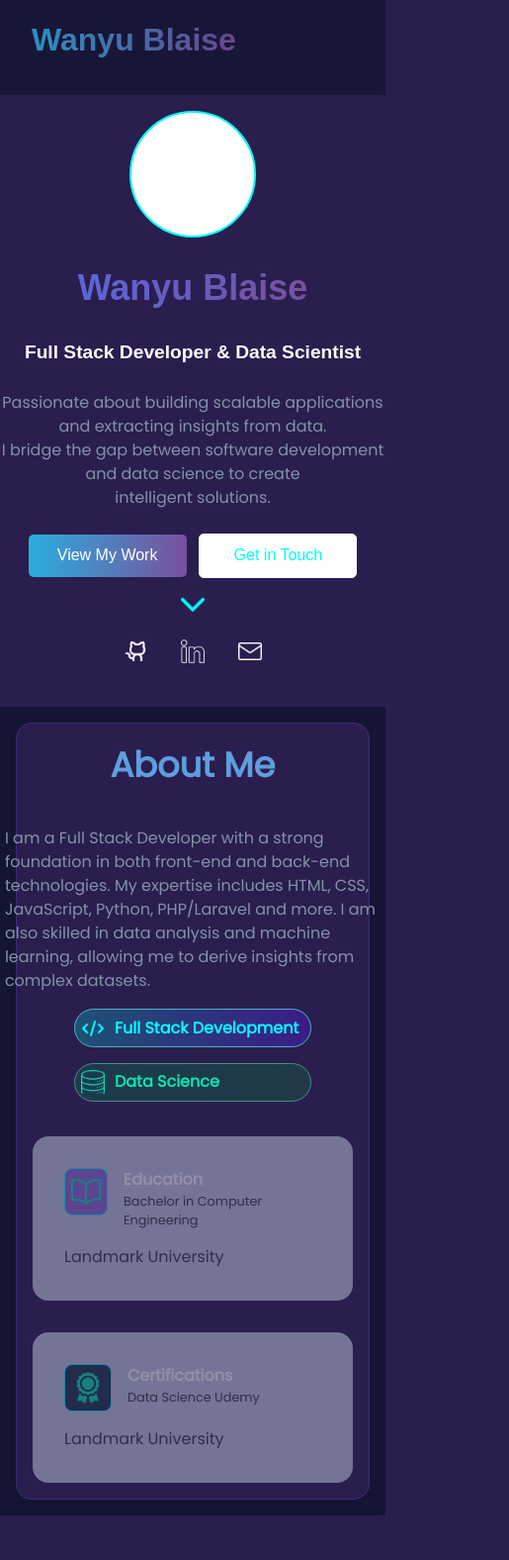
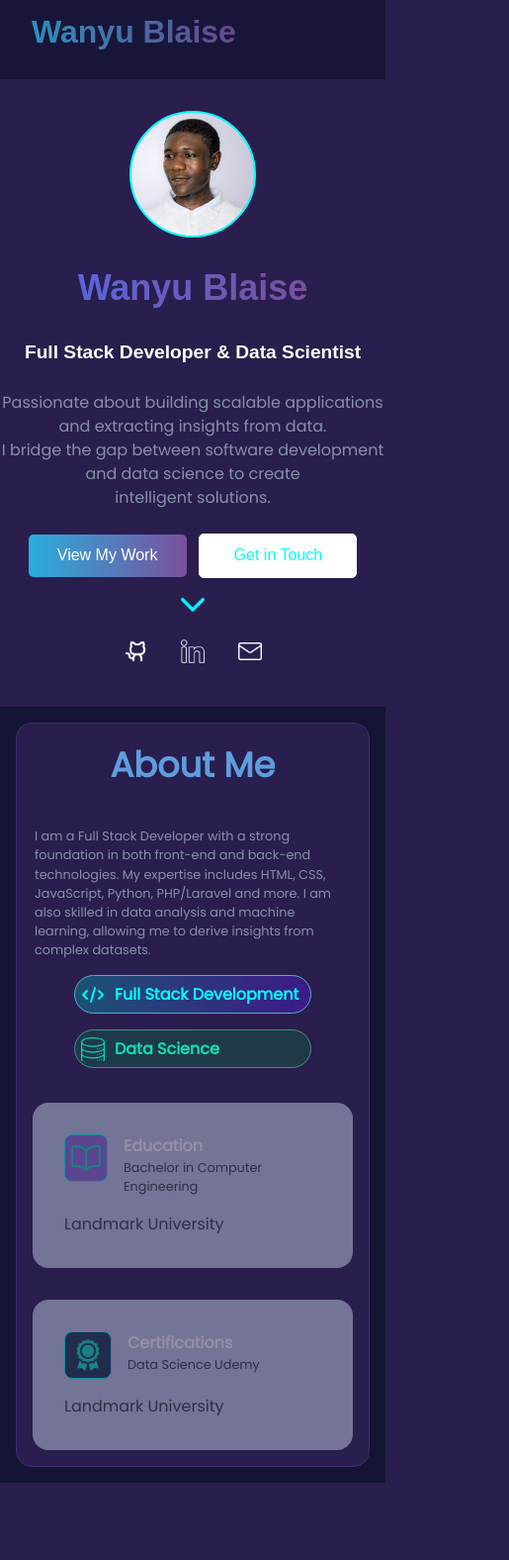
Before and after one commit to wanyu777/Portfolio, a plain HTML site: page index.html in a window 390 px wide. Shown: the top 1576 px of the page at 99% size, 515 px wide, since content can reach past the window. Drawn offline with Linux system fonts and the light colour scheme.

Commit message:
Added a profile image

```diff
--- a/index.css
+++ b/index.css
@@ -30,14 +30,12 @@ body{
 header{
     position: fixed;
     top: 0;
-    /* bottom: 80%; */
     left: 0;
     right: 0;
-    padding: 1rem 2rem;
+    padding: 0.5rem 2rem;
     display: flex;
     justify-content: space-between;
     align-items: center;
-    /* background-color: rgb(10, 2, 22); */
     background-color: var(--ebony);
     opacity: 0.8;
 }
@@ -122,13 +120,17 @@ a{
     }
 
     .image{
+        background-image: url("./icons/profile.jpg");
+        background-size: cover;
+        /* background-position: center; */
+        background-repeat: no-repeat;
         width: 10rem;
         height: 10rem;
         border-radius: 50%;
         background-color: #fff;
         border: 2px solid aqua;
         text-align: center;
-        margin-top: 3.4rem;
+        margin-top: 2.9rem;
     }
 
     .name{
@@ -264,7 +266,7 @@ a{
     font-family: 'Poppins', sans-serif;
 
     .about_me{
-        padding: 4rem;
+        padding: 2rem;
         background: var(--port-gore);
         border: 1px solid var(--jacarta);
         border-radius: 1rem;
@@ -277,17 +279,21 @@ a{
         }
 
         .abt{
+            /* padding: 2rem; */
             display: flex;
             justify-content: center;
             align-items: center;
+            gap: 10%;
 
             .about_text{
-                width: 40rem;
+                width: 30rem;
                 line-height: 1.5;
 
                 p{
                     color: #8591a9;
-                    width: 60%;
+                    /* width: 22rem; */
+                    /* margin-right: -10rem; */
+                    text-wrap: wrap;
                     /* text-align: center; */
                     font-weight: 500;
 
@@ -914,6 +920,30 @@ footer{
     padding: 2rem;
 }
 
+@media screen  and (max-width: 440px) {
+
+    .about{
+        padding: 1rem;
+
+        .abt{
+
+        }
+
+        .about_text{
+            width: 10rem;
+            p{
+                width: 100%;
+                /* text-wrap: wrap; */
+                font-size: 0.8rem;
+            }
+        }
+
+        .about_info{
+            padding: 0rem;
+        }
+    }
+}
+
 @media screen and (max-width: 780px){
     header{
 
@@ -925,9 +955,17 @@ footer{
     .about{
         padding: 1rem;
 
+        .about_me{
+            padding: 0.2rem;
+
+            .abt{
+                /* padding: 0.2rem; */
+            }
+        }
+
         .about_text{
             p{
-                width: 80%;
+                width: 20rem;
             }
         }
 
@@ -943,6 +981,7 @@ footer{
 
         .abt{
             flex-direction: column;
+            gap: 1rem;
             /* align-items: start; */
             padding: 0;
             margin: 0;
@@ -953,16 +992,21 @@ footer{
                 flex-direction: column;
                 justify-content: center;
                 align-items: center;
-                width: 90%;
+                width: auto;
                 padding: 0.2rem;
             p{
-                width: 100%;
+                /* width: auto; */
                 /* font-size: 0.4rem; */
             }
 
             .full{
                 width: 10rem;
             }
+        }
+        .about_info{
+            /* display: grid;
+            grid-template-columns: repeat(auto-fit, minmax(300px, 1fr));
+            grid-gap: 0.2rem; */
         }
         .about_me{
             padding: 1rem;
```
Also changed, not shown: index.html (+2 -2 lines), icons/profile.jpg (added).
